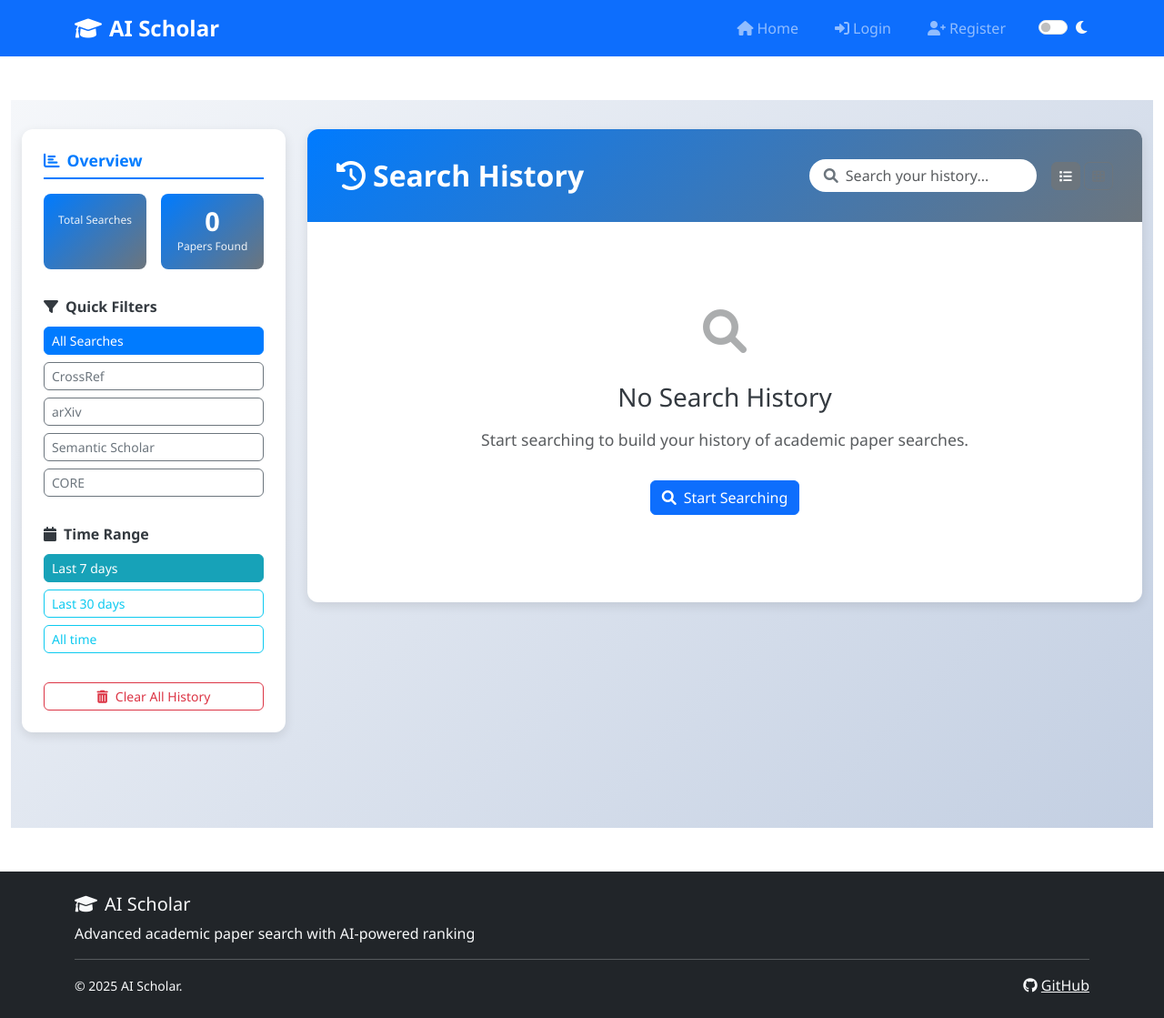
After one commit to alextsol/ai_scholar, a Flask app: template templates/history_new.html in a window 1280 px wide. The commit adds this page. Shown: the whole page at 91% size. Run offline with Flask 3, Linux system fonts and the light colour scheme; the template is opened without the code that fills it, so the values that code supplies are empty; parts of the project's set-up code (start-up, migrations or seed data) failed here and were passed over.

Commit message:
fixed history and tabs

```diff
--- a/templates/auth/profile.html
+++ b/templates/auth/profile.html
@@ -57,7 +57,7 @@
     <!-- Tab Content -->
     <div class="profile-content">
         <!-- Profile Info Tab -->
-        <div class="tab-pane fade show active" id="profile-tab">
+        <div class="tab-pane fade show active" id="profile-tab" style="display: block;">
             <div class="profile-section">
                 <div class="section-header">
                     <h3 class="section-title">
@@ -108,7 +108,7 @@
         </div>
 
         <!-- Stats/Dashboard Tab -->
-        <div class="tab-pane fade" id="stats-tab">
+        <div class="tab-pane fade" id="stats-tab" style="display: none;">
             <div class="profile-section">
                 <div class="section-header">
                     <h3 class="section-title">
@@ -127,7 +127,7 @@
         </div>
 
         <!-- Settings Tab -->
-        <div class="tab-pane fade" id="settings-tab">
+        <div class="tab-pane fade" id="settings-tab" style="display: none;">
             <div class="profile-section">
                 <div class="section-header">
                     <h3 class="section-title">
--- a/templates/components/footer.html
+++ b/templates/components/footer.html
@@ -5,28 +5,14 @@
                 <h5><i class="fas fa-graduation-cap me-2"></i>AI Scholar</h5>
                 <p class="mb-0">Advanced academic paper search with AI-powered ranking</p>
             </div>
-            <div class="col-md-6 text-md-end">
-                <div class="mb-2">
-                    <strong>🏗️ Architecture Features:</strong>
-                </div>
-                <ul class="list-unstyled small">
-                    <li>✅ Professional MVC with Interface-Driven Design</li>
-                    <li>✅ Multiple Search Providers & AI Ranking</li>
-                    <li>✅ Enhanced Error Handling & User Experience</li>
-                    <li>✅ REST API Endpoints Available</li>
-                </ul>
-            </div>
         </div>
         <hr class="my-3">
         <div class="row align-items-center">
             <div class="col-md-6">
-                <small>&copy; 2025 AI Scholar. Built with Flask & Bootstrap.</small>
+                <small>&copy; 2025 AI Scholar.</small>
             </div>
             <div class="col-md-6 text-md-end">
-                <a href="/search/api" class="text-light me-3" target="_blank">
-                    <i class="fas fa-code me-1"></i>API Docs
-                </a>
-                <a href="https://github.com" class="text-light" target="_blank">
+                <a href="https://github.com/alextsol/ai_scholar" class="text-light" target="_blank">
                     <i class="fab fa-github me-1"></i>GitHub
                 </a>
             </div>
--- /dev/null
+++ b/templates/history_new.html
@@ -0,0 +1,290 @@
+{% extends "base.html" %}
+
+{% block title %}Search History - AI Scholar{% endblock %}
+
+{% block extra_css %}
+<link rel="stylesheet" href="{{ url_for('static', filename='css/history.css') }}">
+{% endblock %}
+
+{% block content %}
+<div class="history-page">
+    <div class="container-fluid">
+        <div class="row">
+            <!-- Sidebar with filters and stats -->
+            <div class="col-lg-3">
+                <div class="history-sidebar">
+                    <div class="sidebar-section">
+                        <h4><i class="fas fa-chart-bar me-2"></i>Overview</h4>
+                        <div class="stats-grid">
+                            <div class="stat-card">
+                                <div class="stat-number">{{ searches.total }}</div>
+                                <div class="stat-label">Total Searches</div>
+                            </div>
+                            <div class="stat-card">
+                                <div class="stat-number">{{ searches.items|selectattr('results_count')|map(attribute='results_count')|sum }}</div>
+                                <div class="stat-label">Papers Found</div>
+                            </div>
+                        </div>
+                    </div>
+
+                    <div class="sidebar-section">
+                        <h5><i class="fas fa-filter me-2"></i>Quick Filters</h5>
+                        <div class="filter-buttons">
+                            <button class="btn btn-outline-primary btn-sm filter-btn active" data-filter="all">
+                                All Searches
+                            </button>
+                            <button class="btn btn-outline-secondary btn-sm filter-btn" data-filter="crossref">
+                                CrossRef
+                            </button>
+                            <button class="btn btn-outline-secondary btn-sm filter-btn" data-filter="arxiv">
+                                arXiv
+                            </button>
+                            <button class="btn btn-outline-secondary btn-sm filter-btn" data-filter="semantic_scholar">
+                                Semantic Scholar
+                            </button>
+                            <button class="btn btn-outline-secondary btn-sm filter-btn" data-filter="core">
+                                CORE
+                            </button>
+                        </div>
+                    </div>
+
+                    <div class="sidebar-section">
+                        <h5><i class="fas fa-calendar me-2"></i>Time Range</h5>
+                        <div class="time-filters">
+                            <button class="btn btn-outline-info btn-sm time-filter active" data-days="7">
+                                Last 7 days
+                            </button>
+                            <button class="btn btn-outline-info btn-sm time-filter" data-days="30">
+                                Last 30 days
+                            </button>
+                            <button class="btn btn-outline-info btn-sm time-filter" data-days="0">
+                                All time
+                            </button>
+                        </div>
+                    </div>
+
+                    <div class="sidebar-section">
+                        <button id="clearAllHistory" class="btn btn-outline-danger btn-sm w-100">
+                            <i class="fas fa-trash-alt me-2"></i>Clear All History
+                        </button>
+                    </div>
+                </div>
+            </div>
+
+            <!-- Main content area -->
+            <div class="col-lg-9">
+                <div class="history-main">
+                    <div class="history-header">
+                        <h2><i class="fas fa-history me-2"></i>Search History</h2>
+                        <div class="header-controls">
+                            <div class="search-box">
+                                <input type="text" id="historySearch" class="form-control" placeholder="Search your history...">
+                                <i class="fas fa-search search-icon"></i>
+                            </div>
+                            <div class="view-toggle">
+                                <button class="btn btn-outline-secondary btn-sm view-btn active" data-view="list">
+                                    <i class="fas fa-list"></i>
+                                </button>
+                                <button class="btn btn-outline-secondary btn-sm view-btn" data-view="grid">
+                                    <i class="fas fa-th"></i>
+                                </button>
+                            </div>
+                        </div>
+                    </div>
+
+                    <!-- History content -->
+                    <div class="history-content">
+                        {% if searches.items %}
+                            <div id="historyList" class="history-list-view">
+                                {% for search in searches.items %}
+                                <div class="history-item"
+                                     data-backend="{{ search.backend }}"
+                                     data-mode="{{ search.mode }}"
+                                     data-date="{{ search.created_at.isoformat() }}"
+                                     data-search-id="{{ search.id }}">
+
+                                    <div class="history-item-header">
+                                        <div class="query-section">
+                                            <h4 class="query-text">{{ search.query }}</h4>
+                                            <div class="query-meta">
+                                                <span class="badge bg-{{ 'primary' if search.backend == 'crossref' else 'info' if search.backend == 'arxiv' else 'success' if search.backend == 'semantic_scholar' else 'warning' }}">
+                                                    {{ search.backend.replace('_', ' ').title() }}
+                                                </span>
+                                                <span class="badge bg-secondary">{{ search.mode }}</span>
+                                                <span class="meta-item">
+                                                    <i class="fas fa-clock me-1"></i>
+                                                    {{ search.created_at.strftime('%B %d, %Y at %I:%M %p') }}
+                                                </span>
+                                                {% if search.results_count %}
+                                                <span class="meta-item">
+                                                    <i class="fas fa-file-alt me-1"></i>
+                                                    {{ search.results_count }} results
+                                                </span>
+                                                {% endif %}
+                                            </div>
+                                        </div>
+
+                                        <div class="history-actions">
+                                            <button class="btn btn-outline-primary btn-sm repeat-search-btn"
+                                                    data-query="{{ search.query }}"
+                                                    data-backend="{{ search.backend }}"
+                                                    data-mode="{{ search.mode }}"
+                                                    title="Repeat this search">
+                                                <i class="fas fa-redo me-1"></i>Repeat
+                                            </button>
+
+                                            {% if search.results_html %}
+                                            <button class="btn btn-outline-info btn-sm toggle-results-btn"
+                                                    data-target="#results-{{ search.id }}"
+                                                    title="View results">
+                                                <i class="fas fa-eye me-1"></i>View Results
+                                            </button>
+                                            {% endif %}
+
+                                            <button class="btn btn-outline-danger btn-sm delete-search-btn"
+                                                    data-search-id="{{ search.id }}"
+                                                    data-query="{{ search.query }}"
+                                                    title="Delete this search">
+                                                <i class="fas fa-trash"></i>
+                                            </button>
+                                        </div>
+                                    </div>
+
+                                    {% if search.results_html %}
+                                    <div id="results-{{ search.id }}" class="search-results-preview collapse">
+                                        <div class="results-content">
+                                            {{ search.results_html | safe }}
+                                        </div>
+                                    </div>
+                                    {% endif %}
+                                </div>
+                                {% endfor %}
+                            </div>
+
+                            <!-- Grid view (initially hidden) -->
+                            <div id="historyGrid" class="history-grid-view" style="display: none;">
+                                {% for search in searches.items %}
+                                <div class="history-card"
+                                     data-backend="{{ search.backend }}"
+                                     data-mode="{{ search.mode }}"
+                                     data-date="{{ search.created_at.isoformat() }}"
+                                     data-search-id="{{ search.id }}">
+
+                                    <div class="card-header">
+                                        <h5 class="card-title">{{ search.query[:50] }}{% if search.query|length > 50 %}...{% endif %}</h5>
+                                        <div class="card-badges">
+                                            <span class="badge bg-{{ 'primary' if search.backend == 'crossref' else 'info' if search.backend == 'arxiv' else 'success' if search.backend == 'semantic_scholar' else 'warning' }}">
+                                                {{ search.backend.replace('_', ' ').title() }}
+                                            </span>
+                                            <span class="badge bg-secondary">{{ search.mode }}</span>
+                                        </div>
+                                    </div>
+
+                                    <div class="card-body">
+                                        <div class="card-meta">
+                                            <div class="meta-row">
+                                                <i class="fas fa-clock me-1"></i>
+                                                <span>{{ search.created_at.strftime('%m/%d/%y %I:%M %p') }}</span>
+                                            </div>
+                                            {% if search.results_count %}
+                                            <div class="meta-row">
+                                                <i class="fas fa-file-alt me-1"></i>
+                                                <span>{{ search.results_count }} results</span>
+                                            </div>
+                                            {% endif %}
+                                        </div>
+                                    </div>
+
+                                    <div class="card-actions">
+                                        <button class="btn btn-primary btn-sm repeat-search-btn"
+                                                data-query="{{ search.query }}"
+                                                data-backend="{{ search.backend }}"
+                                                data-mode="{{ search.mode }}">
+                                            <i class="fas fa-redo"></i>
+                                        </button>
+
+                                        {% if search.results_html %}
+                                        <button class="btn btn-info btn-sm toggle-results-btn"
+                                                data-target="#results-grid-{{ search.id }}">
+                                            <i class="fas fa-eye"></i>
+                                        </button>
+                                        {% endif %}
+
+                                        <button class="btn btn-danger btn-sm delete-search-btn"
+                                                data-search-id="{{ search.id }}"
+                                                data-query="{{ search.query }}">
+                                            <i class="fas fa-trash"></i>
+                                        </button>
+                                    </div>
+
+                                    {% if search.results_html %}
+                                    <div id="results-grid-{{ search.id }}" class="card-results collapse">
+                                        <div class="results-content">
+                                            {{ search.results_html | safe }}
+                                        </div>
+                                    </div>
+                                    {% endif %}
+                                </div>
+                                {% endfor %}
+                            </div>
+
+                            <!-- Pagination -->
+                            {% if searches.pages > 1 %}
+                            <nav aria-label="History pagination" class="mt-4">
+                                <ul class="pagination justify-content-center">
+                                    {% if searches.has_prev %}
+                                        <li class="page-item">
+                                            <a class="page-link" href="{{ url_for('web_main.history', page=searches.prev_num) }}">Previous</a>
+                                        </li>
+                                    {% endif %}
+
+                                    {% for page_num in searches.iter_pages() %}
+                                        {% if page_num %}
+                                            {% if page_num != searches.page %}
+                                                <li class="page-item">
+                                                    <a class="page-link" href="{{ url_for('web_main.history', page=page_num) }}">{{ page_num }}</a>
+                                                </li>
+                                            {% else %}
+                                                <li class="page-item active">
+                                                    <span class="page-link">{{ page_num }}</span>
+                                                </li>
+                                            {% endif %}
+                                        {% else %}
+                                            <li class="page-item disabled">
+                                                <span class="page-link">...</span>
+                                            </li>
+                                        {% endif %}
+                                    {% endfor %}
+
+                                    {% if searches.has_next %}
+                                        <li class="page-item">
+                                            <a class="page-link" href="{{ url_for('web_main.history', page=searches.next_num) }}">Next</a>
+                                        </li>
+                                    {% endif %}
+                                </ul>
+                            </nav>
+                            {% endif %}
+
+                        {% else %}
+                            <div class="empty-state">
+                                <div class="empty-icon">
+                                    <i class="fas fa-search fa-3x text-muted"></i>
+                                </div>
+                                <h3>No Search History</h3>
+                                <p class="text-muted">Start searching to build your history of academic paper searches.</p>
+                                <a href="{{ url_for('web_main.index') }}" class="btn btn-primary">
+                                    <i class="fas fa-search me-2"></i>Start Searching
+                                </a>
+                            </div>
+                        {% endif %}
+                    </div>
+                </div>
+            </div>
+        </div>
+    </div>
+</div>
+{% endblock %}
+
+{% block extra_js %}
+<script src="{{ url_for('static', filename='js/history.js') }}"></script>
+{% endblock %}
```
Also changed, not shown: static/css/profile.css (+27 -3 lines), static/js/profile.js (+12 -2 lines).
